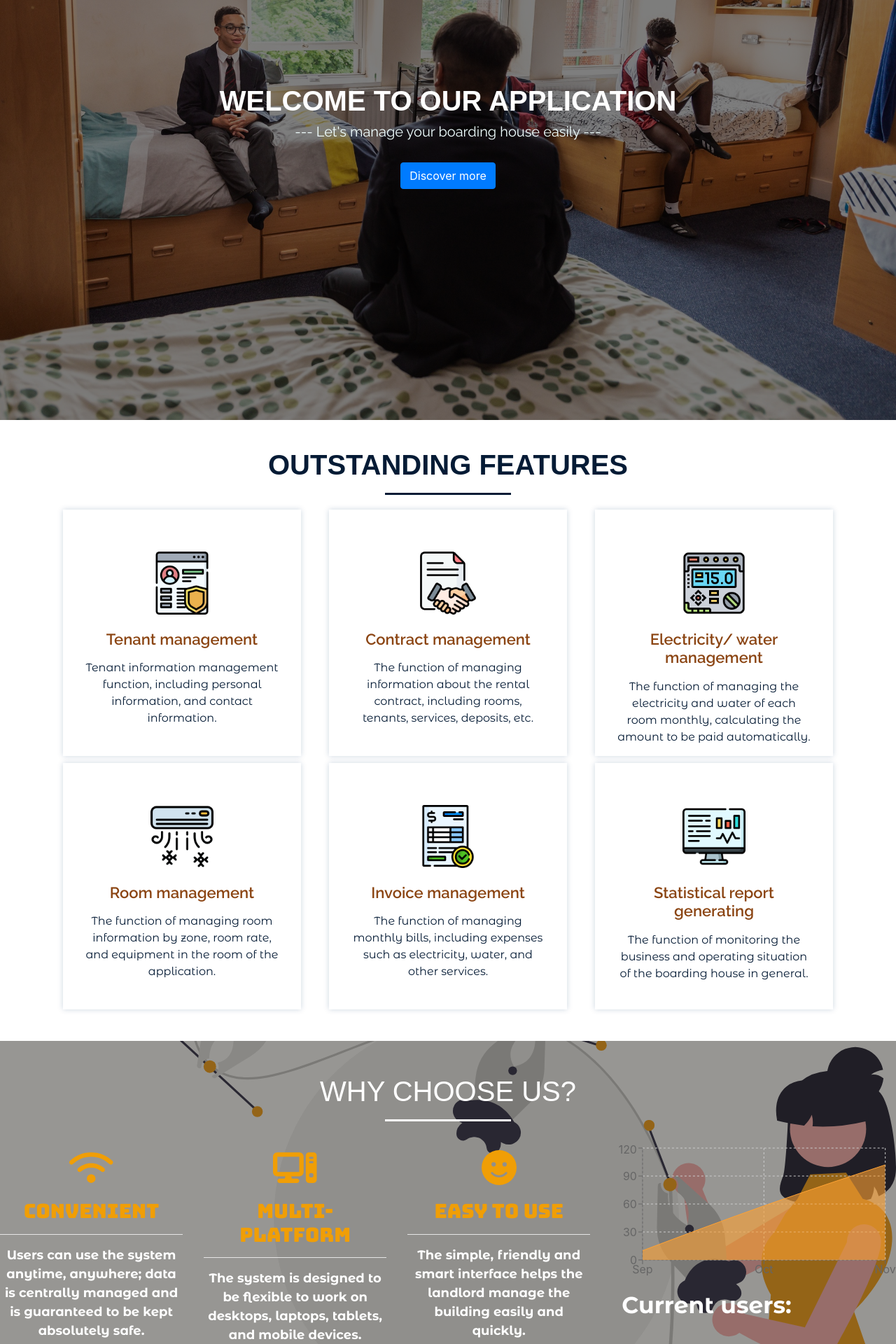
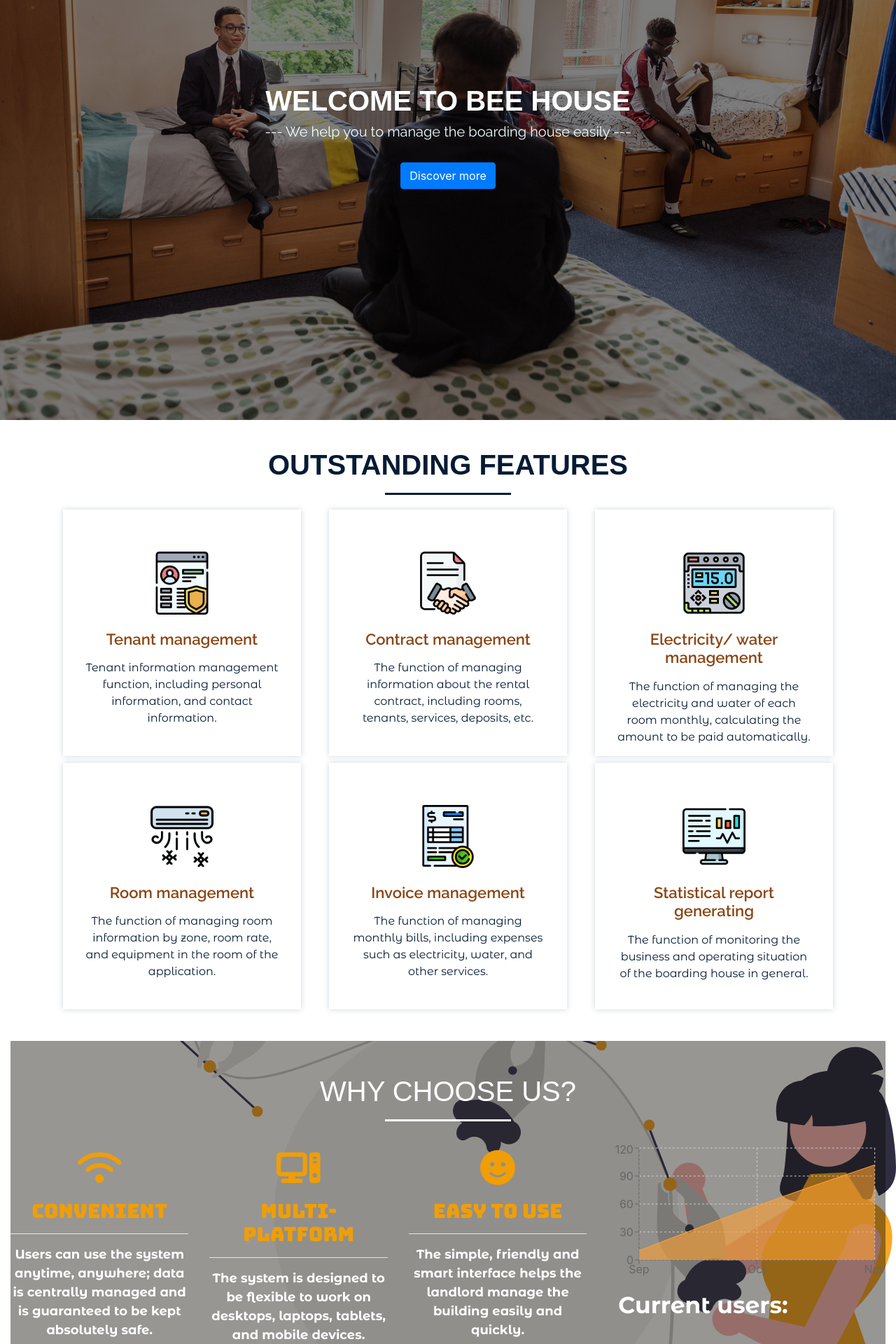
Before and after one commit to nhanvothanh719/boarding-house-management-system, a React (Create React App) app in the folder front-end/: page / in a window 1280 px wide. Shown: the part 200-2120 px from the top of the page at 70% size. Built offline with nearby package versions, Linux system fonts and the light colour scheme; no server answers; some icons are missing; a web font is replaced by a local one.

Commit message:
Formating Home page

```diff
--- a/front-end/src/App.js
+++ b/front-end/src/App.js
@@ -1,20 +1,11 @@
 import React from 'react';
-import Header from './common/Header';
-import Features from './components/HomePage/Features';
-import TopBanner from './components/HomePage/TopBanner';
-import WhyChooseUs from './components/HomePage/WhyChooseUs';
-import ContactUs from './components/HomePage/ContactUs';
-import Footer from './common/Footer';
+import HomePage from './pages/HomePage';
+
 
 function App() {
   return (
     <div>
-      <Header/>
-      <TopBanner/>
-      <Features/>
-      <WhyChooseUs/>
-      <ContactUs/>
-      <Footer/>
+      <HomePage/>
     </div>
   );
 }
--- a/front-end/src/common/Footer.jsx
+++ b/front-end/src/common/Footer.jsx
@@ -8,7 +8,7 @@ export class Footer extends Component {
   render() {
     return (
       <Fragment>
-        <Container fluid="true" className='footerSection'>
+        <Container fluid={true} className='footerSection'>
             <Row>
                 <Col lg={3} md={6} sm={12} className='p-3 text-center'>
                     <h2 className="footerTextTitle">Follow us</h2>
--- a/front-end/src/common/NavBar.jsx
+++ b/front-end/src/common/NavBar.jsx
@@ -6,20 +6,20 @@ class navBar extends Component {
   constructor() {
     super();
     this.state={
-      navBarTitle: "branchName",
+      navBarTitle: "brandName",
       navBarColor: "navBar",
       navBarItem: "navItem"
     }
   }
   onScroll = () => {
-    if(window.scrollY > 400) {
+    if(window.scrollY < 400) {
+      this.setState({navBarTitle:'brandName'});
+      this.setState({navBarColor:'navBar'});
+      this.setState({navBarItem:'navItem'});
+    } else if(window.scrollY > 400) {
       this.setState({navBarTitle:'brandNameScroll'});
       this.setState({navBarColor:'navBarScroll'});
       this.setState({navBarItem:'navItemScroll'});
-    } else if(window.scrollY < 400) {
-      this.setState({navBarTitle:'brandName'});
-      this.setState({navBarColor:'navBar'});
-      this.setState({navBarItem:'navItem'});
     }
   }
   componentDidMount() {
--- a/front-end/src/components/HomePage/TopBanner.jsx
+++ b/front-end/src/components/TopBanner.jsx
@@ -1,6 +1,6 @@
 import React, { Component, Fragment } from 'react';
 import { Container, Row, Col, Button } from 'react-bootstrap';
-import '../../assets/css/custom.css';
+import '../assets/css/custom.css';
 
 export class TopBanner extends Component {
   render() {
@@ -11,8 +11,8 @@ export class TopBanner extends Component {
             <Container className='topBannerContent'>
               <Row>
                 <Col className='text-center'>
-                <h1 className='topBannerTitle'>WELCOME TO OUR APPLICATION</h1>
-                <h2 className='topBannerSubTitle'>--- Let's manage your boarding house easily ---</h2>
+                <h1 className='topBannerTitle'>WELCOME TO BEE HOUSE</h1>
+                <h2 className='topBannerSubTitle'>--- We help you to manage the boarding house easily ---</h2>
                 <br></br>
                 <Button variant='primary'>Discover more</Button>
                 </Col>
--- a/front-end/src/components/HomePage/WhyChooseUs.jsx
+++ b/front-end/src/components/WhyChooseUs.jsx
@@ -28,7 +28,7 @@ class WhyChooseUs extends Component {
   render() {
     return (
       <Fragment>
-        <Container fluid={true} className="bottomBanner p-0 text-center">
+        <Container fluid={true} className="bottomBanner text-center">
           <div className="bottomBannerCover">
             <br/><br/>
             <h1 className="mainBottomTitle"> WHY CHOOSE US?</h1>
--- /dev/null
+++ b/front-end/src/pages/HomePage.jsx
@@ -0,0 +1,24 @@
+import React, { Component, Fragment } from "react";
+import Header from "../common/Header";
+import Features from "../components/Features";
+import TopBanner from "../components/TopBanner";
+import WhyChooseUs from "../components/WhyChooseUs";
+import ContactUs from "../components/ContactUs";
+import Footer from "../common/Footer";
+
+export class HomePage extends Component {
+  render() {
+    return (
+      <Fragment>
+        <Header />
+        <TopBanner />
+        <Features />
+        <WhyChooseUs />
+        <ContactUs />
+        <Footer />
+      </Fragment>
+    );
+  }
+}
+
+export default HomePage;
```
Also changed, not shown: front-end/src/components/Features.jsx (renamed from front-end/src/components/HomePage/Features.jsx, +6 -6 lines), front-end/src/components/ContactUs.jsx (renamed from front-end/src/components/HomePage/ContactUs.jsx).
